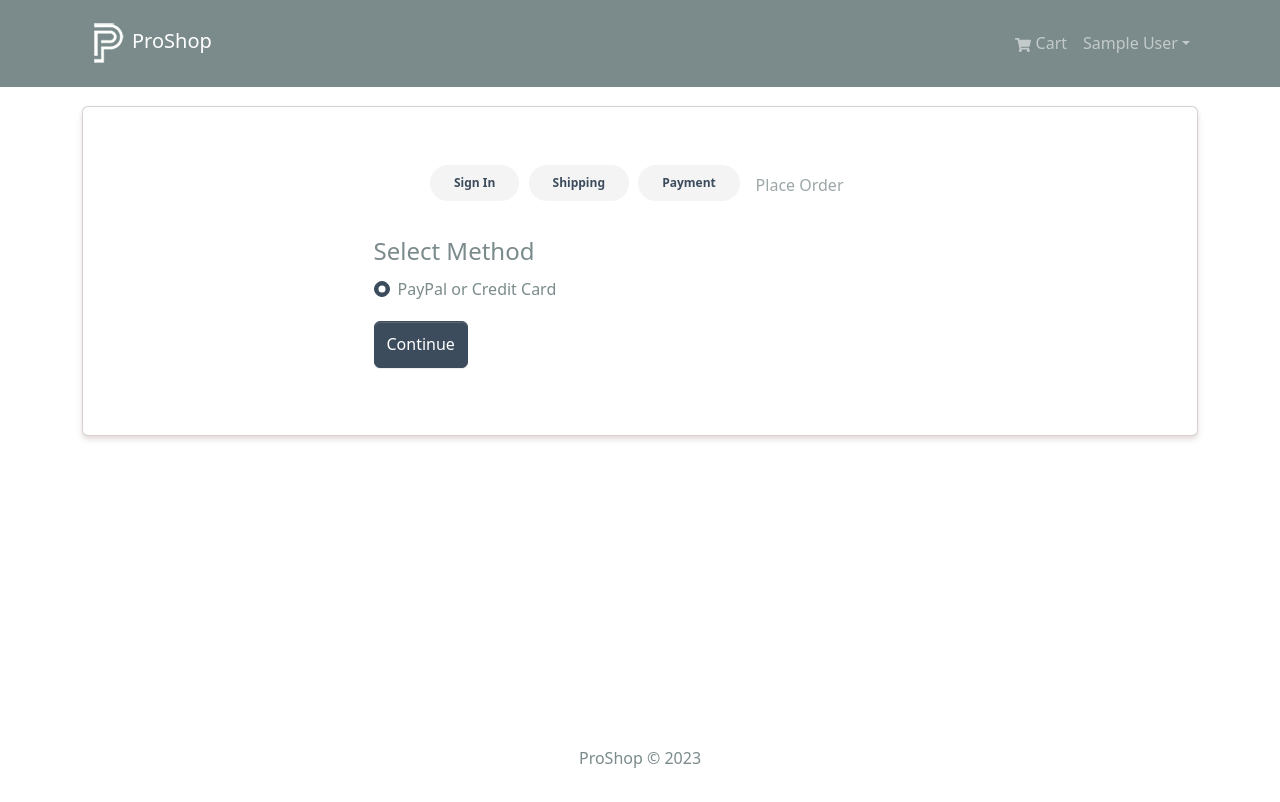
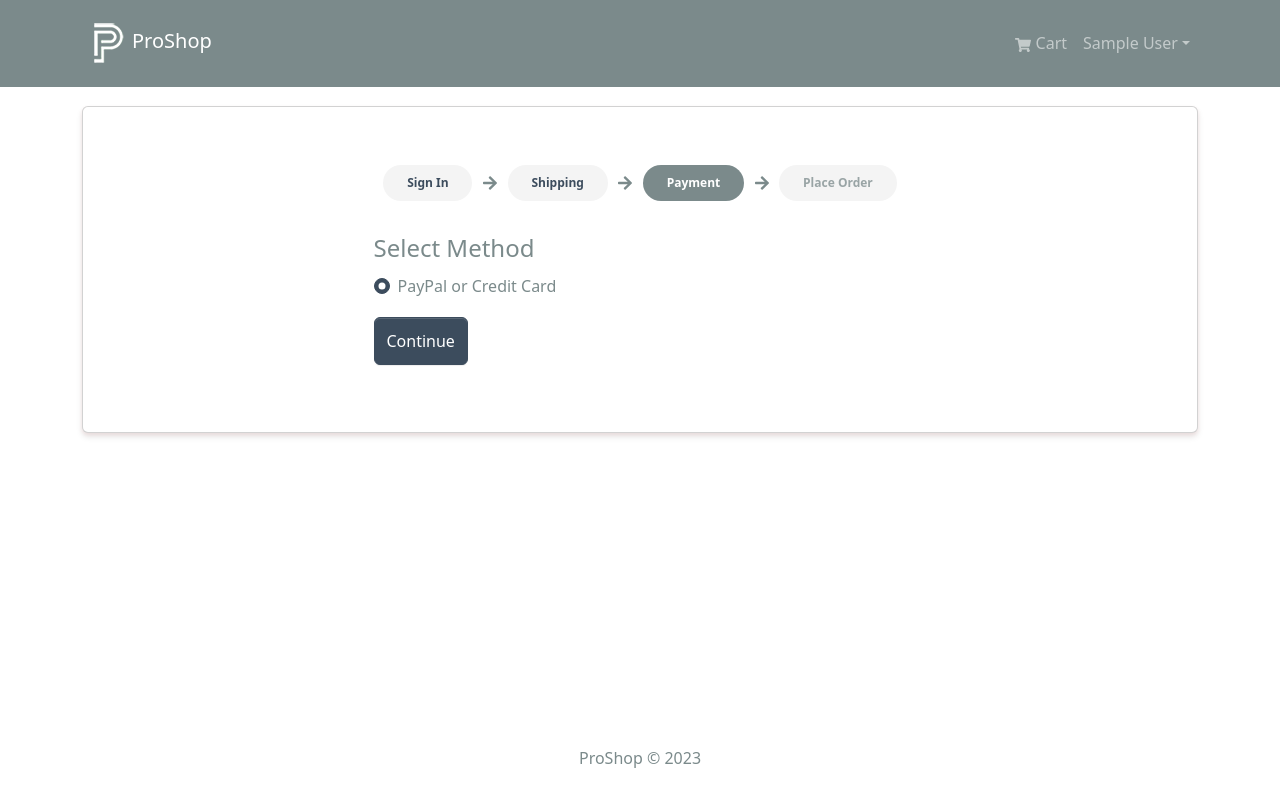
Before and after one commit to evilleda23/MERN-proshop-frontend-BT, a React (Create React App) app: page /payment in a window 1280 px wide. Shown: the top 802 px of the page. Built offline with nearby package versions, Linux system fonts and the light colour scheme; sample sign-in values are in the browser's storage.

Commit message:
refactor: optimize checkout stepper and add some styles

```diff
--- a/src/components/CheckoutSteps.jsx
+++ b/src/components/CheckoutSteps.jsx
@@ -1,71 +1,41 @@
-import { Badge, Nav } from 'react-bootstrap';
-import { LinkContainer } from 'react-router-bootstrap';
+import { Nav } from 'react-bootstrap';
 
-const CheckoutSteps = ({ step1, step2, step3, step4 }) => {
-  return (
-    <Nav className='justify-content-center mb-4'>
-      <Nav.Item>
-        {step1 ? (
-          <Badge
-            pill
-            bg='light'
-            className='ms-2'
-          >
-            <LinkContainer to='/login'>
-              <Nav.Link>Sign In</Nav.Link>
-            </LinkContainer>
-          </Badge>
-        ) : (
-          <Nav.Link disabled>Sign In</Nav.Link>
-        )}
-      </Nav.Item>
-      <Nav.Item>
-        {step2 ? (
-          <Badge
-            pill
-            bg='light'
-            className='ms-2'
-          >
-            <LinkContainer to='/shipping'>
-              <Nav.Link>Shipping</Nav.Link>
-            </LinkContainer>
-          </Badge>
-        ) : (
-          <Nav.Link disabled>Shipping</Nav.Link>
-        )}
-      </Nav.Item>
-      <Nav.Item>
-        {step3 ? (
-          <Badge
-            pill
-            bg='light'
-            className='ms-2'
-          >
-            <LinkContainer to='/payment'>
-              <Nav.Link>Payment</Nav.Link>
-            </LinkContainer>
-          </Badge>
-        ) : (
-          <Nav.Link disabled>Payment</Nav.Link>
-        )}
-      </Nav.Item>
-      <Nav.Item>
-        {step4 ? (
-          <Badge
-            pill
-            bg='light'
-            className='ms-2'
-          >
-            <LinkContainer to='/placeorder'>
-              <Nav.Link>Place Order</Nav.Link>
-            </LinkContainer>
-          </Badge>
-        ) : (
-          <Nav.Link disabled>Place Order</Nav.Link>
-        )}
-      </Nav.Item>
-    </Nav>
-  );
-}
+import { FaArrowRight } from 'react-icons/fa';
+
+import Step from './Step';
+
+const CheckoutSteps = ({ stepNumber = 1 }) => {
+  const navItems = [
+    {
+      url: '/login',
+      innerText: 'Sign In',
+    },
+    {
+      url: '/shipping',
+      innerText: 'Shipping',
+    },
+    {
+      url: '/payment',
+      innerText: 'Payment',
+    },
+    {
+      url: '/placeorder',
+      innerText: 'Place Order',
+    },
+  ];
+
+  const items = navItems.map((item, index) => (
+    <Nav.Item key={index + 1}>
+      <Step
+        url={item.url}
+        isActive={index + 1 === stepNumber}
+        disable={index + 1 > stepNumber}
+        innerText={item.innerText}
+      />
+      {index < navItems.length - 1 && <FaArrowRight />}
+    </Nav.Item>
+  ));
+  return <Nav className='justify-content-center mb-4'>{items}</Nav>;
+};
 
 export default CheckoutSteps;
--- /dev/null
+++ b/src/components/Step.jsx
@@ -0,0 +1,29 @@
+import React from 'react';
+import { Badge, Nav } from 'react-bootstrap';
+import { LinkContainer } from 'react-router-bootstrap';
+
+const Step = ({
+  url = '',
+  isActive = false,
+  disable = false,
+  innerText = '',
+}) => {
+  return (
+    <Badge
+      pill
+      bg={isActive ? 'dark' : 'light'}
+      className='mx-2'
+    >
+      <LinkContainer to={url}>
+        <Nav.Link
+          className={isActive && 'text-white'}
+          disabled={disable}
+        >
+          {innerText}
+        </Nav.Link>
+      </LinkContainer>
+    </Badge>
+  );
+};
+
+export default Step;
--- a/src/screens/PaymentScreen.jsx
+++ b/src/screens/PaymentScreen.jsx
@@ -31,11 +31,7 @@ const PaymentScreen = () => {
 
   return (
     <Card className='py-5'>
-      <CheckoutSteps
-        step1
-        step2
-        step3
-      />
+      <CheckoutSteps stepNumber={3} />
       <FormContainer>
         <Form onSubmit={submitHandler}>
           <Form.Group>
--- a/src/screens/ShippingScreen.jsx
+++ b/src/screens/ShippingScreen.jsx
@@ -29,10 +29,7 @@ const ShippingScreen = () => {
 
   return (
     <Card className='py-5'>
-      <CheckoutSteps
-        step1
-        step2
-      />
+      <CheckoutSteps stepNumber={2} />
       <FormContainer>
         <h1>Shipping</h1>
         <Form onSubmit={submitHandler}>
```
